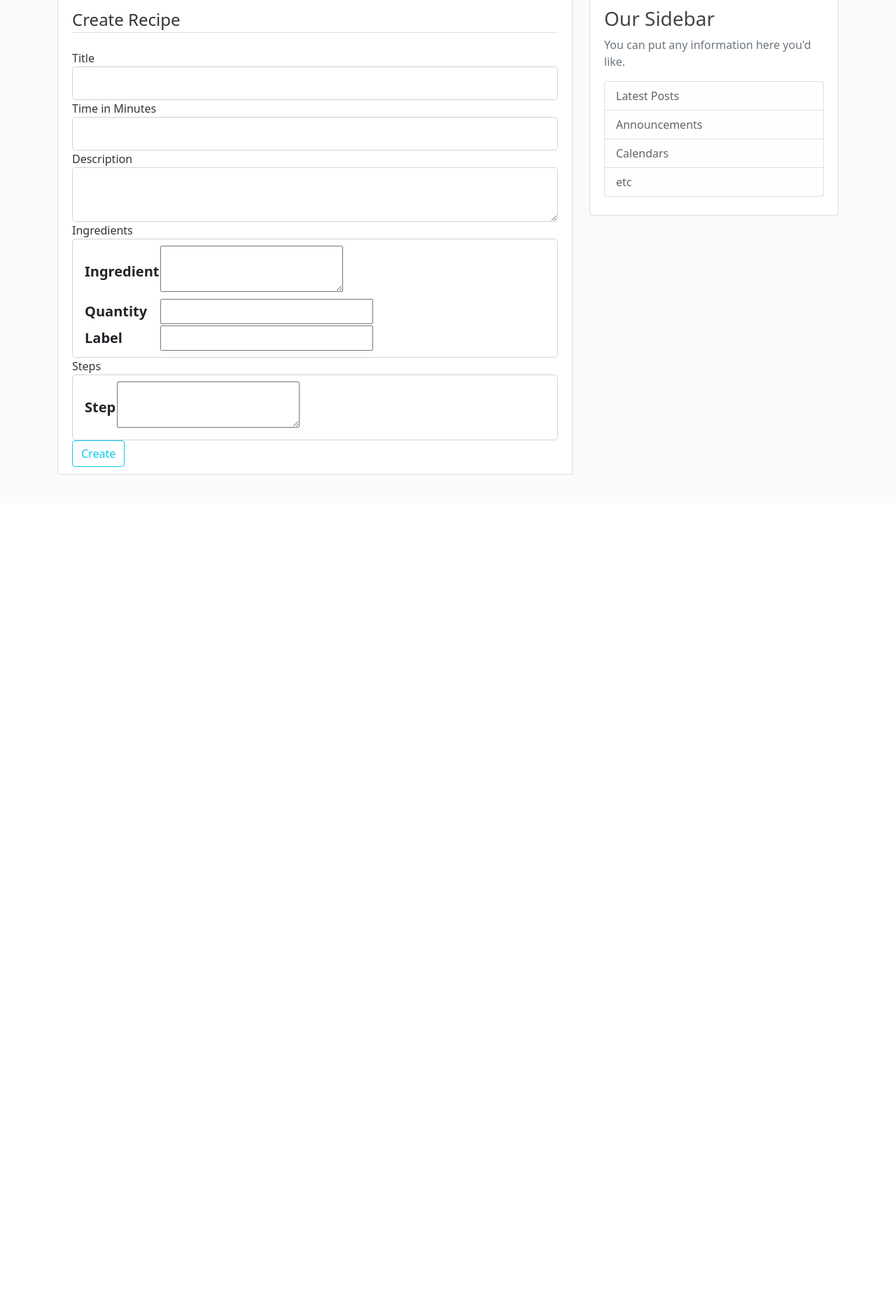
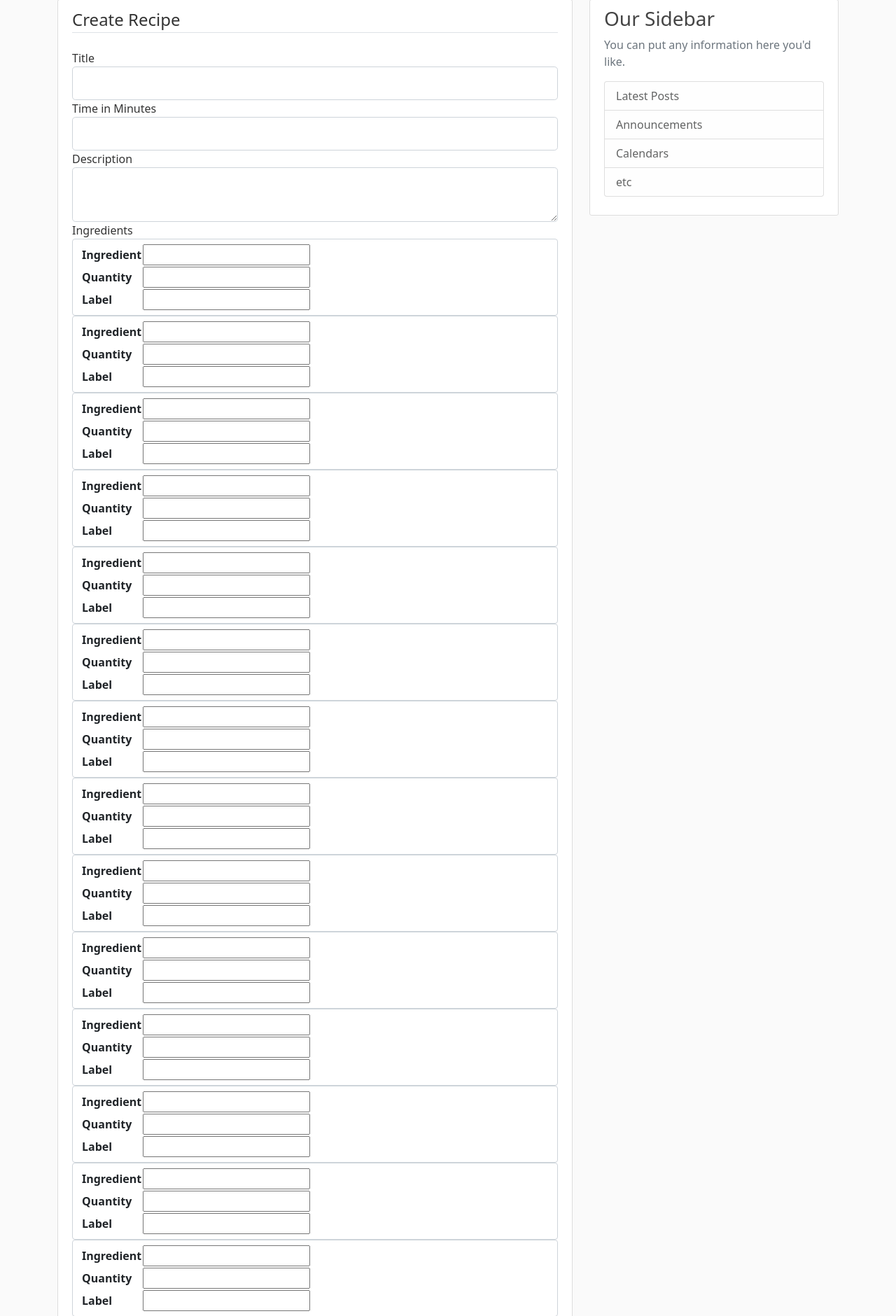
Before and after one commit to DanLanfear/FlaskRecipeApp, a Flask app: page /recipe/new in a window 1280 px wide. Shown: the part 81-1961 px from the top of the page at 70% size. Before the commit the page ends 759 px from the top, so only its background shows below. Run offline with Flask 2, Linux system fonts and the light colour scheme; the visitor is signed in with stand-in values (Sample User, id 1); lists and menus that the app fills with data are empty.

Commit message:
WIP fix multiple steps

```diff
--- a/Flask_Recipe/flaskrecipe/forms.py
+++ b/Flask_Recipe/flaskrecipe/forms.py
@@ -1,9 +1,3 @@
-from ast import Sub
-from locale import currency
-from tokenize import String
-from turtle import title
-from typing import Text
-from flask import Flask
 from flask_wtf import FlaskForm
 from wtforms import StringField, BooleanField, PasswordField, SubmitField, FloatField, IntegerField, TextAreaField, Form, FormField, FieldList
 from wtforms.validators import DataRequired, Length, Email, EqualTo, ValidationError
@@ -63,7 +57,7 @@ class UpdateAccountForm(FlaskForm):
 
 
 class IngredientForm(Form):
-    ingredient = TextAreaField('Ingredient', validators=[DataRequired()])
+    ingredient = StringField('Ingredient', validators=[DataRequired(), Length(min=0, max=60)])
     quantity = FloatField('Quantity', validators=[DataRequired()])
     quantity_label = StringField('Label', validators=[DataRequired(), Length(min=0, max=15)])
 
@@ -76,7 +70,7 @@ class RecipeForm(FlaskForm):
     title = StringField('Title', validators=[DataRequired()])
     time = IntegerField('Time in Minutes', validators=[DataRequired()])
     description = TextAreaField('Description', validators=[DataRequired()])
-    ingredients = FieldList(FormField(IngredientForm), label='Ingredients', min_entries=1,max_entries=20)
-    steps = FieldList(FormField(StepForm), label='Steps', min_entries=1, max_entries=15)
+    ingredients = FieldList(FormField(IngredientForm), label='Ingredients', min_entries=15, max_entries=15)
+    steps = FieldList(FormField(StepForm), label='Steps', min_entries=15, max_entries=15)
 
     submit = SubmitField('Create')
--- a/Flask_Recipe/flaskrecipe/models.py
+++ b/Flask_Recipe/flaskrecipe/models.py
@@ -1,4 +1,3 @@
-from sqlalchemy import false
 from flaskrecipe import db, login_manager
 from datetime import datetime
 from flask_login import UserMixin
@@ -39,6 +38,9 @@ class Step(db.Model):
     step = db.Column(db.Text, nullable=False)
     step_number = db.Column(db.Integer, nullable=False)
 
+    def __repr__(self):
+        return f"Step('{self.step_number}', '{self.step}')"
+
 
 class Ingredient(db.Model):
     id = db.Column(db.Integer, primary_key=True)
--- a/Flask_Recipe/flaskrecipe/templates/create_recipe.html
+++ b/Flask_Recipe/flaskrecipe/templates/create_recipe.html
@@ -50,19 +50,18 @@
             {% endif %}
             </div>
 
-
             <div class="form-group">
                 {{ form.ingredients.label(class="form-control-label") }}
                 {% for ingredient in form.ingredients %}
                     {% if ingredient.errors %}
-                        {{ ingredient(class="form-control form-control-lg is-invalid") }}
+                        {{ ingredient(class="form-control is-invalid") }}
                         <div class="invalid-feedback">
                             {% for error in ingredient.errors %}
                                 <span>{{ error }}</span>
                             {% endfor %}
                         </div>
                     {% else %}
-                        {{ ingredient(class="form-control form-control-lg") }}
+                        {{ ingredient(class="form-control") }}
                     {% endif %}
                 {% endfor %}
             </div>
@@ -71,14 +70,14 @@
                 {{ form.steps.label(class="form-control-label") }}
                 {% for step in form.steps %}
                     {% if step.errors %}
-                        {{ step(class="form-control form-control-lg is-invalid") }}
+                        {{ step(class="form-control is-invalid") }}
                         <div class="invalid-feedback">
                             {% for error in step.errors %}
                                 <span>{{ error }}</span>
                             {% endfor %}
                         </div>
                     {% else %}
-                        {{ step(class="form-control form-control-lg") }}
+                            {{ step(class="form-control") }}
                     {% endif %}
                 {% endfor %}
             </div>
```
